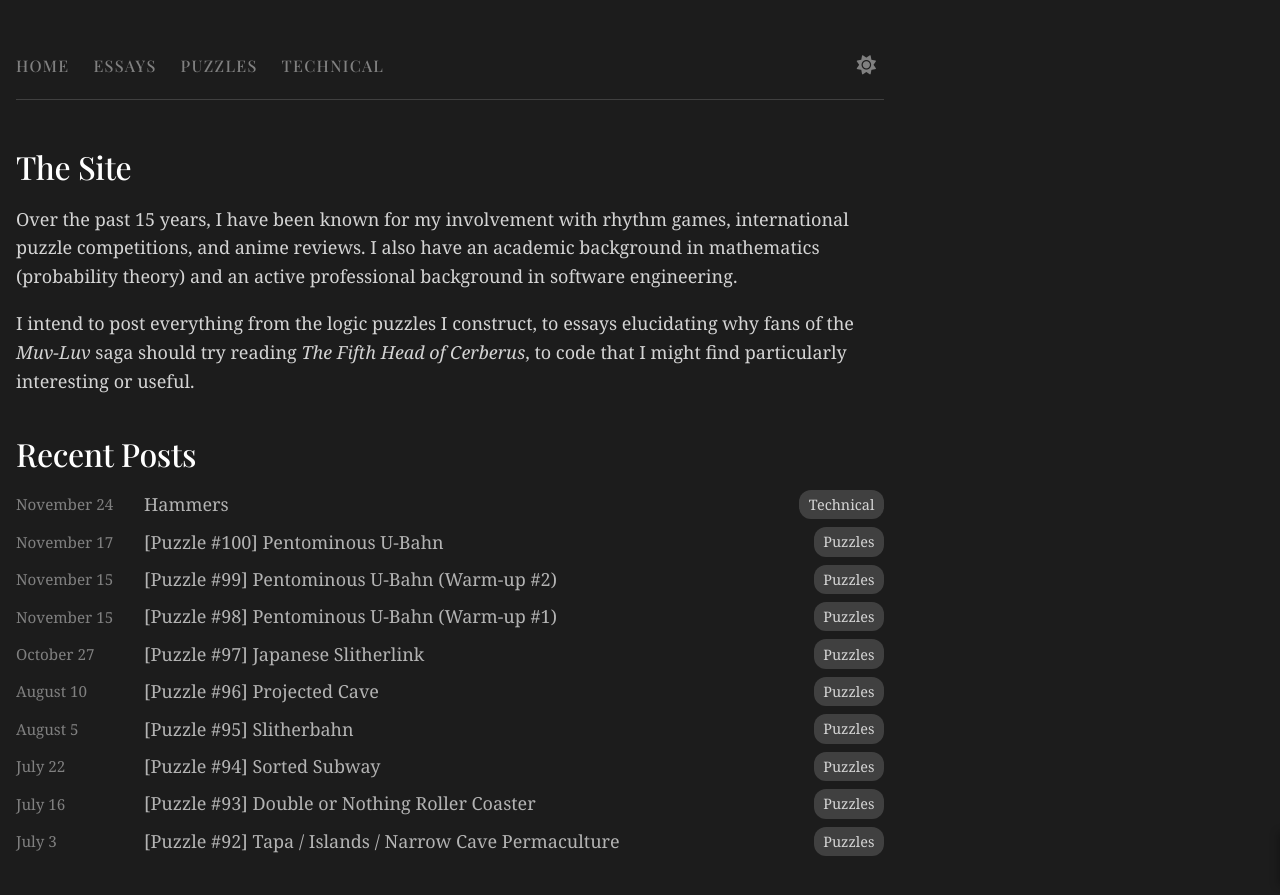
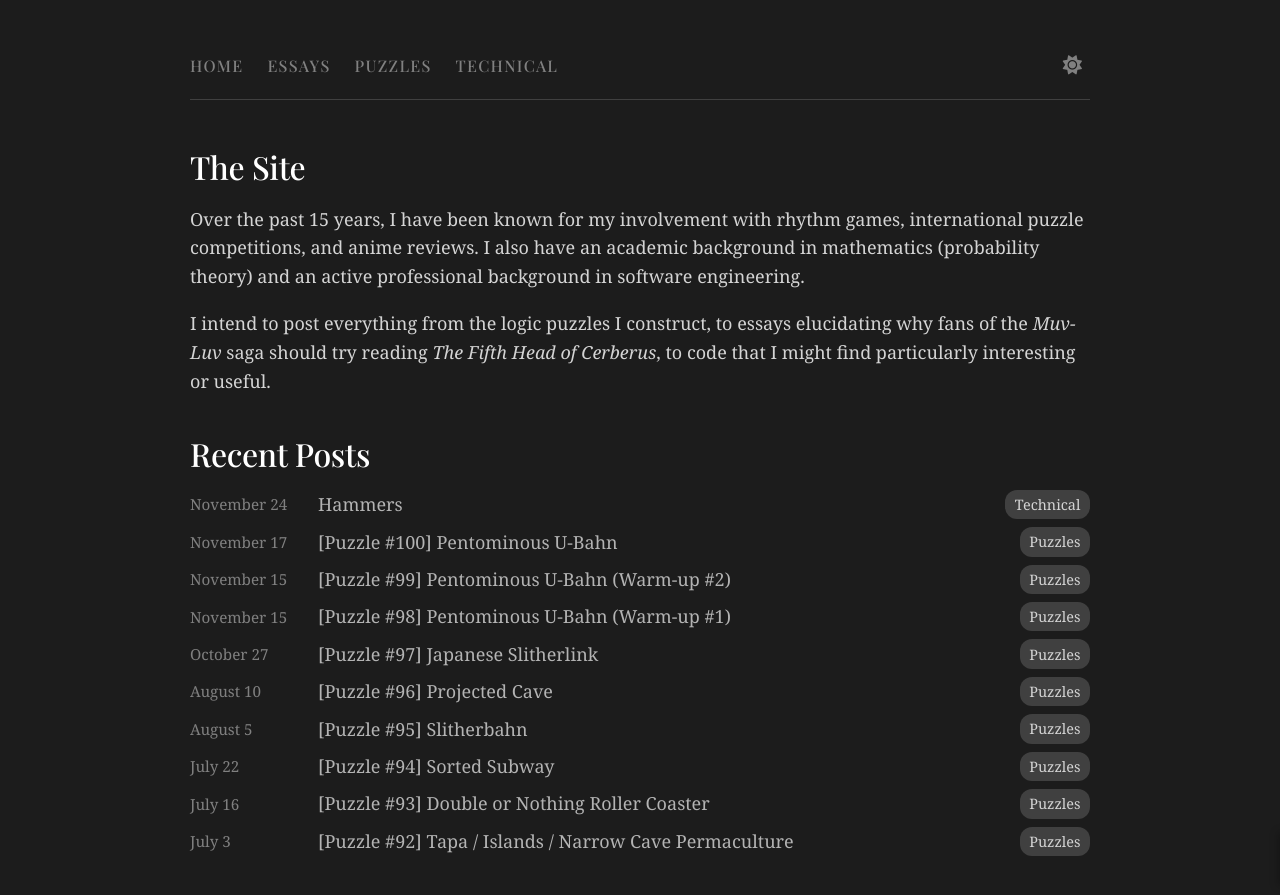
Before and after one commit to jehlp/JWsite, a Jekyll site: the page built from index.md, in a window 1280 px wide. Shown: the top 895 px of the page. Built offline with Jekyll 4.4.1, drawn with Linux system fonts in a browser that asks for light colours; some web fonts are replaced.

Commit message:
more revert body css zzz

```diff
--- a/assets/css/JWBase.css
+++ b/assets/css/JWBase.css
@@ -4,7 +4,6 @@ body {
     line-height: 1.6;
     color: var(--text-color);
     background: var(--bg-color);
-    max-width: 900px;
     margin: 0;
     padding: 0;
     transition: background-color 0.3s ease, color 0.3s ease;
```
